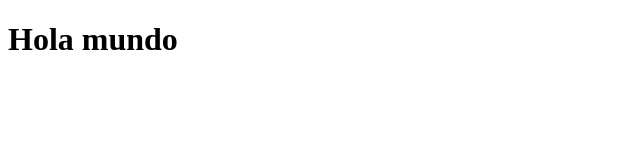
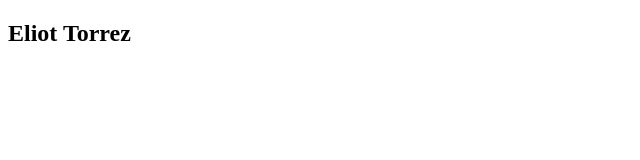
Before and after one commit to eliot12/curso, a plain HTML site: page index.html in a window 1280 px wide. Shown: the whole page, without its empty margins (0-640 px from the left). Drawn offline with Linux system fonts and the light colour scheme.

Commit message:
Mejorando el index.html

```diff
--- a/index.html
+++ b/index.html
@@ -3,9 +3,11 @@
 <head>
     <meta charset="UTF-8">
     <meta name="viewport" content="width=device-width, initial-scale=1.0">
-    <title>Git</title>
+    <title>Git & GitHub</title>
 </head>
 <body>
-    <h1>Hola mundo</h1>
+    <div class="container">
+        <h2>Eliot Torrez</h2>
+    </div>
 </body>
 </html>
```
